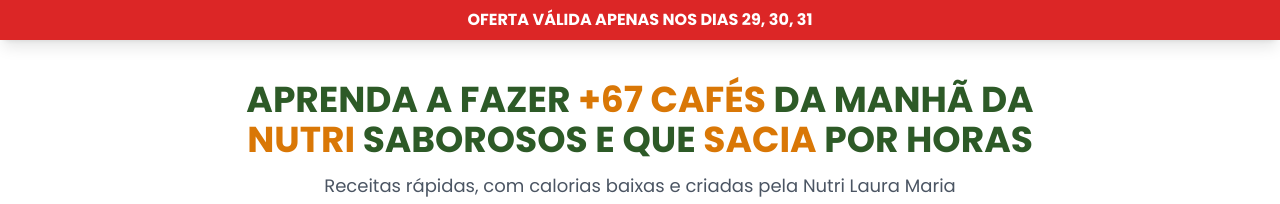
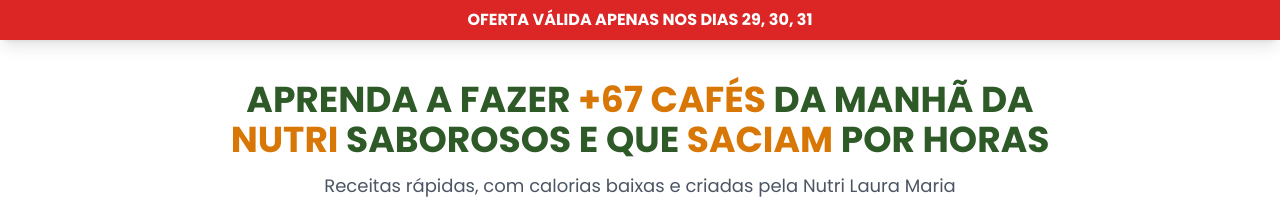
Before and after one commit to ernestopages/Caf-s-da-manh-, a React (Vite) app: page / in a window 1280 px wide. Shown: the top 204 px of the page. Built offline with nearby package versions, Linux system fonts and the light colour scheme.

Commit message:
feat: Refine hero text and CTA for clarity
Update the hero section's main heading from "sacia" to "saciam" to improve grammatical correctness. Also, change the primary call-to-action button text from "QUERO AS RECEITAS" to "QUERO COMPRAR AGORA" to more directly reflect the purchase intent.

```diff
--- a/App.tsx
+++ b/App.tsx
@@ -242,7 +242,7 @@ export default function App() {
       {/* Hero Section */}
       <section className="container mx-auto px-4 py-6 md:py-10 flex flex-col items-center">
         <h1 className="text-2xl md:text-4xl font-bold text-center text-brand-primary leading-tight max-w-4xl mb-3">
-          APRENDA A FAZER <span className="text-brand-accent">+67 CAFÉS</span> DA MANHÃ DA <span className="text-brand-accent">NUTRI</span> SABOROSOS E QUE <span className="text-brand-accent">SACIA</span> POR HORAS
+          APRENDA A FAZER <span className="text-brand-accent">+67 CAFÉS</span> DA MANHÃ DA <span className="text-brand-accent">NUTRI</span> SABOROSOS E QUE <span className="text-brand-accent">SACIAM</span> POR HORAS
         </h1>
         <p className="text-base md:text-lg text-center text-gray-600 max-w-2xl mb-6 font-regular">
           Receitas rápidas, com calorias baixas e criadas pela Nutri Laura Maria para quem quer sabor e praticidade no dia a dia.
@@ -618,7 +618,7 @@ export default function App() {
             />
           </div>
           <div className="mt-10 text-center">
-            <CTAButton text="QUERO AS RECEITAS" onClick={goToCheckout} />
+            <CTAButton text="QUERO COMPRAR AGORA" onClick={goToCheckout} />
           </div>
         </div>
       </section>
```
